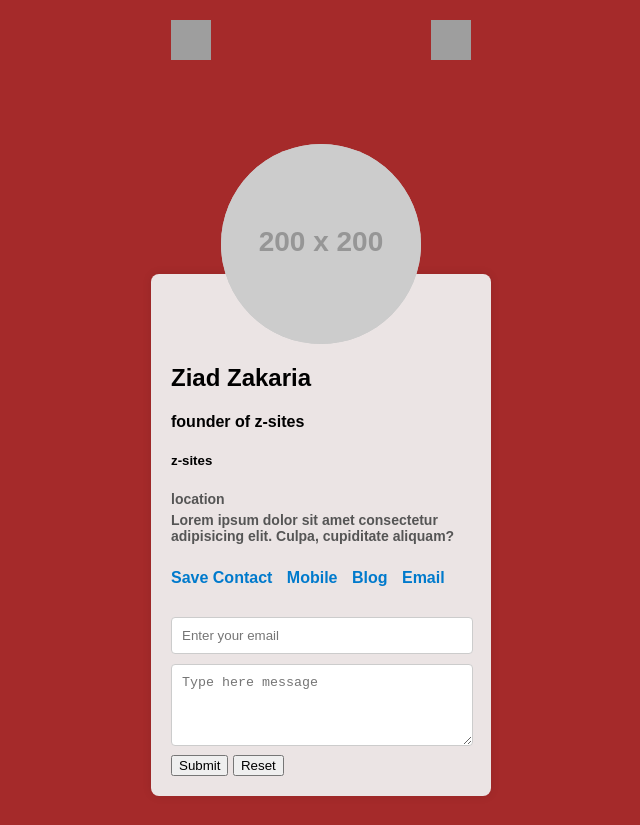
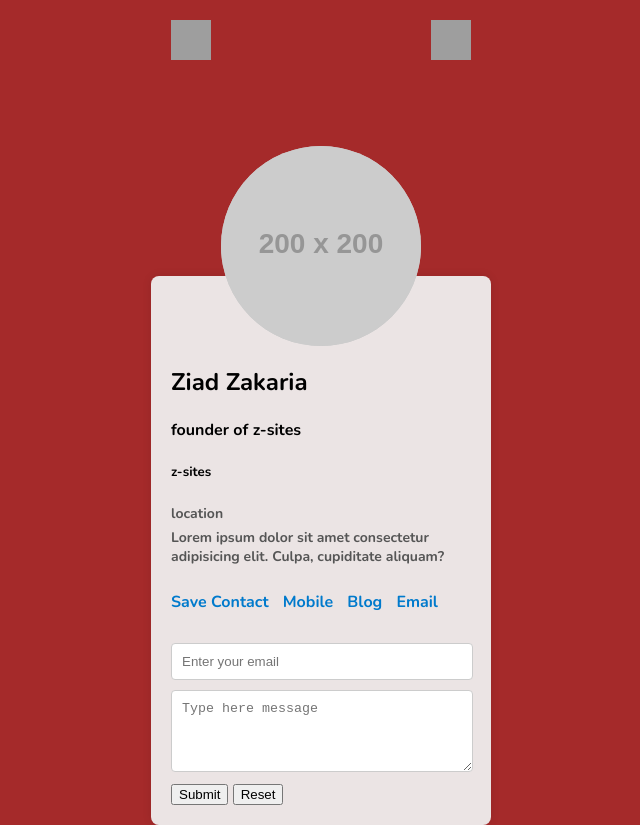
Before and after one commit to ziadm7118/test, a plain HTML site: page index.html in a window 1280 px wide. Shown: the whole page, without its empty margins (319-959 px from the left). Drawn offline with nearby package versions, Linux system fonts and the light colour scheme; grey boxes are pictures that could not be loaded; placeholder pictures from the web are drawn by us.

Commit message:
add fonts

```diff
--- a/css/style.css
+++ b/css/style.css
@@ -1,5 +1,5 @@
 body {
-    font-family: Arial, sans-serif;
+    font-family: "Nunito", sans-serif;
     background-color: #44f0f0;
     display: flex;
     flex-direction: column;
--- a/index.html
+++ b/index.html
@@ -4,6 +4,9 @@
     <meta charset="UTF-8">
     <meta name="viewport" content="width=device-width, initial-scale=1.0">
     <title>Ziad Zakaria CV</title>
+    <link rel="preconnect" href="https://fonts.googleapis.com">
+    <link rel="preconnect" href="https://fonts.gstatic.com" crossorigin>
+    <link href="https://fonts.googleapis.com/css2?family=Nunito:ital,wght@0,200..1000;1,200..1000&display=swap" rel="stylesheet">
     <link rel="stylesheet" href="./css/style.css">
     <link rel="stylesheet" media="screen and (min-width: 480px)" href="./css/900px.css">
     <link rel="stylesheet" media="screen and (min-width: 701px) and (max-width: 992px)" href="./css/480px.css">
```
